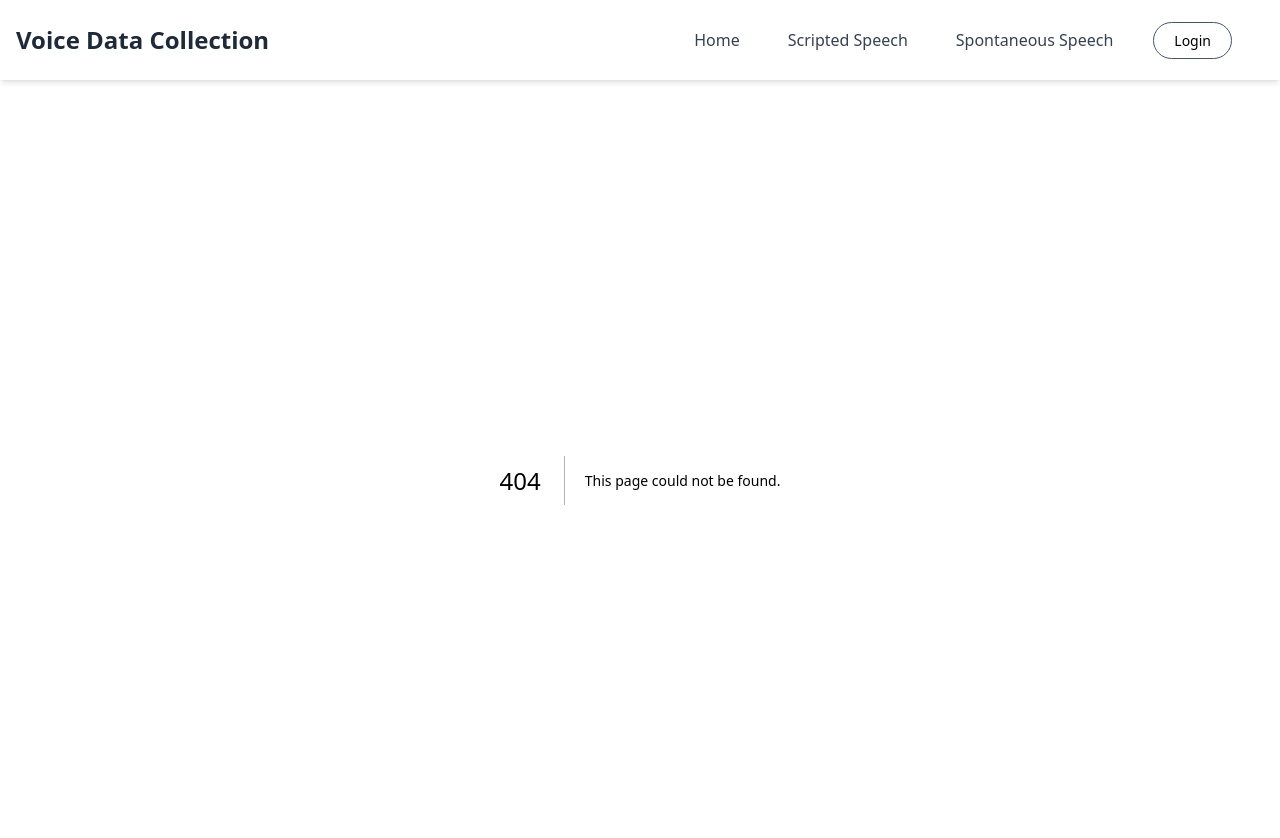
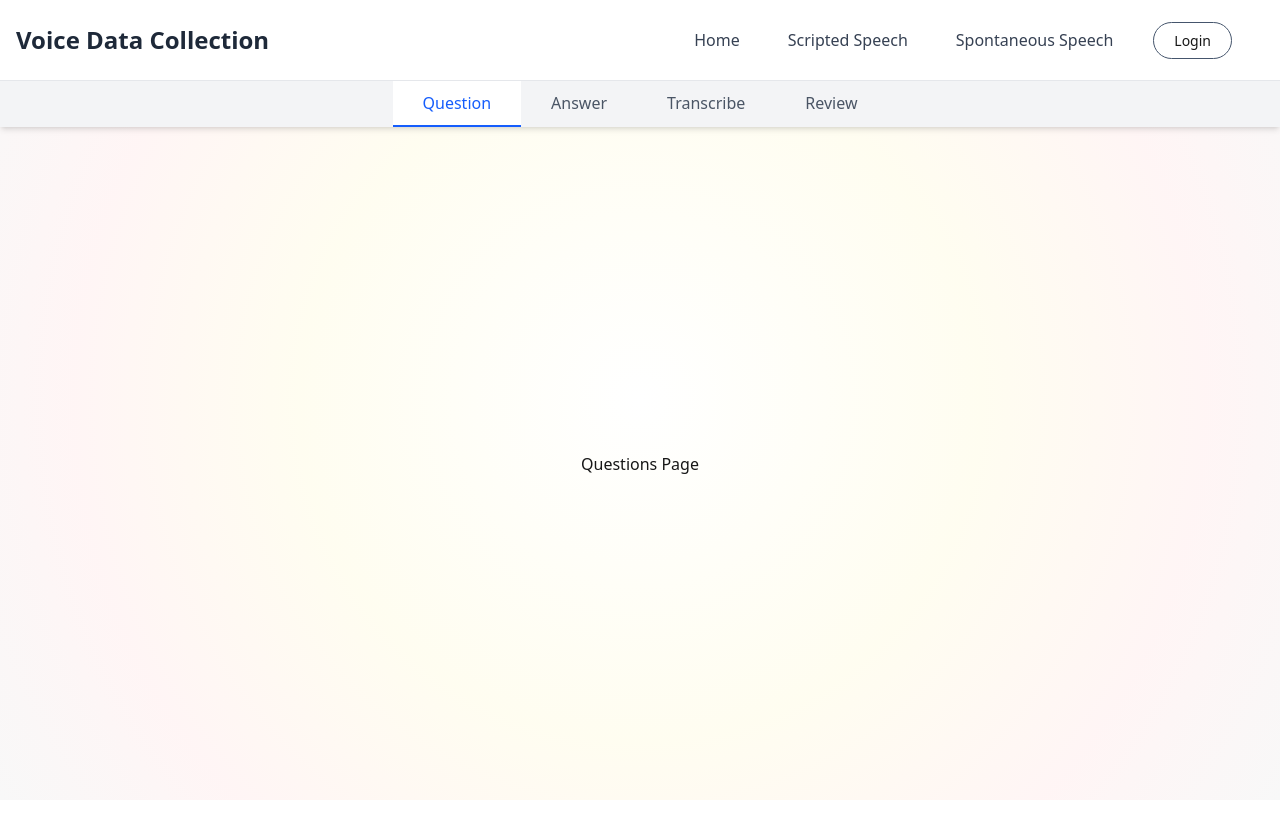
Before and after one commit to ai4lril/ai4lril, a Next.js app: page /question in a window 1280 px wide. Before the commit this address had no page. Shown: the top 838 px of the page. After the commit the page ends 800 px from the top, so only its background shows below. Built offline with nearby package versions, Linux system fonts and the light colour scheme.

Commit message:
added spontaneous speech modes in navbar

```diff
--- /dev/null
+++ b/app/question/page.tsx
@@ -0,0 +1,9 @@
+"use client";
+
+export default function question() {
+    return (
+        <div>
+            <h1>Questions Page</h1>
+        </div>
+    )
+}
--- a/components/Modes.tsx
+++ b/components/Modes.tsx
@@ -5,40 +5,44 @@ import Link from 'next/link';
 
 export default function Modes() {
     const pathname = usePathname();
-    const modes = ['Speak', 'Listen', 'Write'];
+    const sc = ['speak', 'listen', 'write'];
+    const sp = ['question', 'answer', 'transcribe', 'review'];
 
-    // Check if current path matches any of our modes
-    const isValidPath = modes.some(mode => pathname === `/${mode.toLowerCase()}`);
+    // Check if current path is in SC or SP sections
+    const isScPath = sc.some(path => pathname?.toLowerCase().includes(path));
+    const isSpPath = sp.some(path => pathname?.toLowerCase().includes(path));
 
-    // Hide the component if we're not on a valid path
-    if (!isValidPath) {
+    // Don't show anything if we're not in either section
+    if (!isScPath && !isSpPath) {
         return null;
     }
 
+    // Determine which modes to show based on the current section
+    const currentModes = isScPath ? sc : sp;
+
     return (
-        <div className="flex justify-around items-center bg-gray-200 ">
-
-            <ul className="flex ">
-                {modes.map((mode) => {
+        <div className="flex justify-around items-center bg-gray-100 border-t border-gray-200">
+            <ul className="flex">
+                {currentModes.map((mode) => {
                     const href = `/${mode.toLowerCase()}`;
                     const isActive = pathname === href;
                     return (
-                        <li key={mode} className={`p-2.5 ${isActive
-                            ? 'bg-neutral-50 text-blue-600 border-b-3'
-                            : 'hover:text-blue-600'
-                            }`}>
+                        <li key={mode}
+                            className={`p-2.5 ${isActive
+                                ? 'bg-white text-blue-600 border-b-2 border-blue-600'
+                                : 'text-gray-600 hover:text-blue-600 hover:bg-gray-50'
+                                }`}
+                        >
                             <Link
                                 href={href}
-                                className={`px-5 h-full transition-colors duration-200`}
+                                className="px-5 h-full capitalize transition-colors duration-200"
                             >
                                 {mode}
                             </Link>
                         </li>
                     );
                 })}
-
             </ul>
-
         </div>
     );
 }
--- a/components/Navbar.tsx
+++ b/components/Navbar.tsx
@@ -16,7 +16,7 @@ interface NavbarItem {
 const navbarItems: NavbarItem[] = [
     { name: 'Home', path: '/' },
     { name: 'Scripted Speech', path: '/speak' },
-    { name: 'Spontaneous Speech', path: '/Question' },
+    { name: 'Spontaneous Speech', path: '/question' },
 
 ];
 
```
